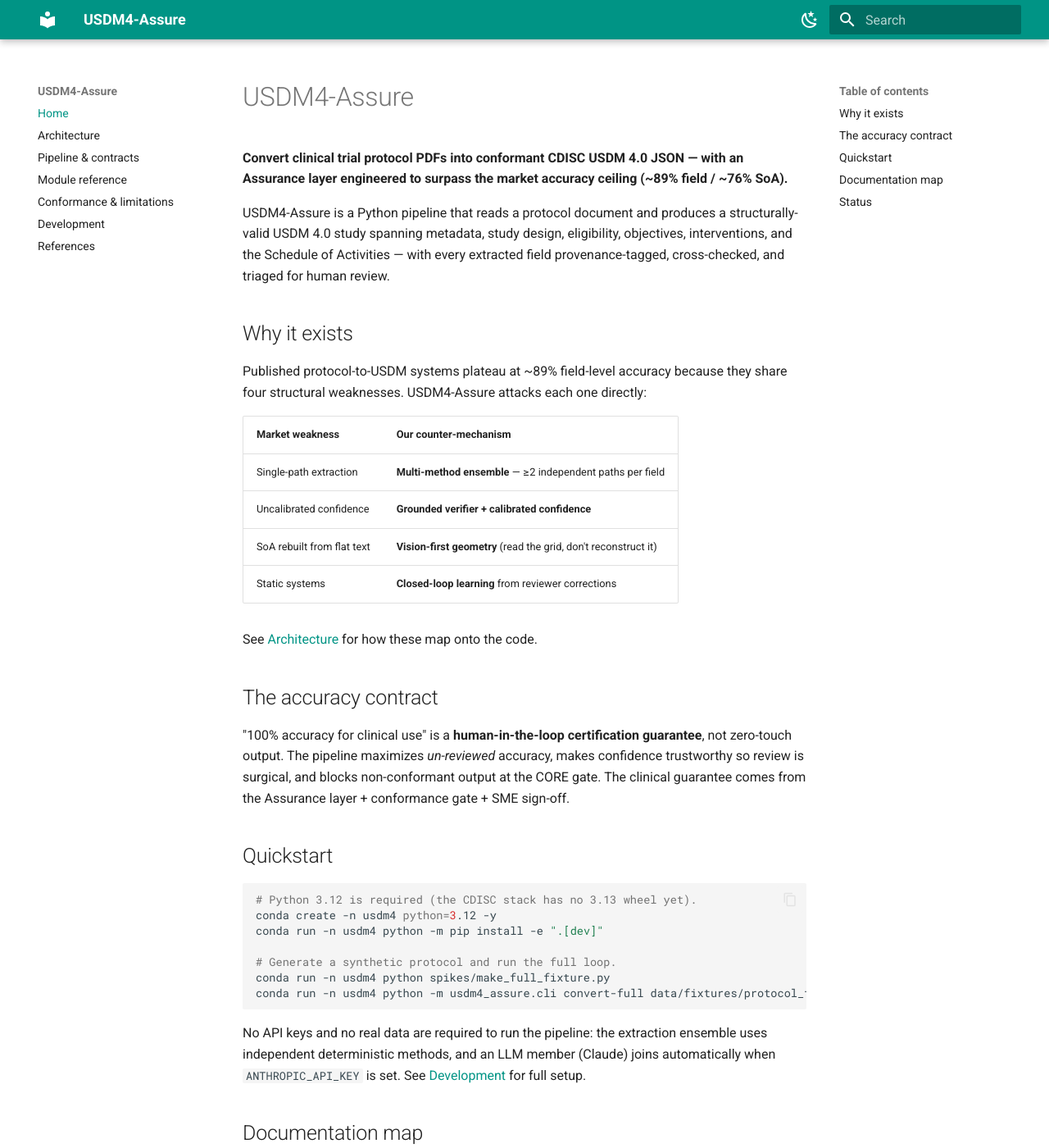
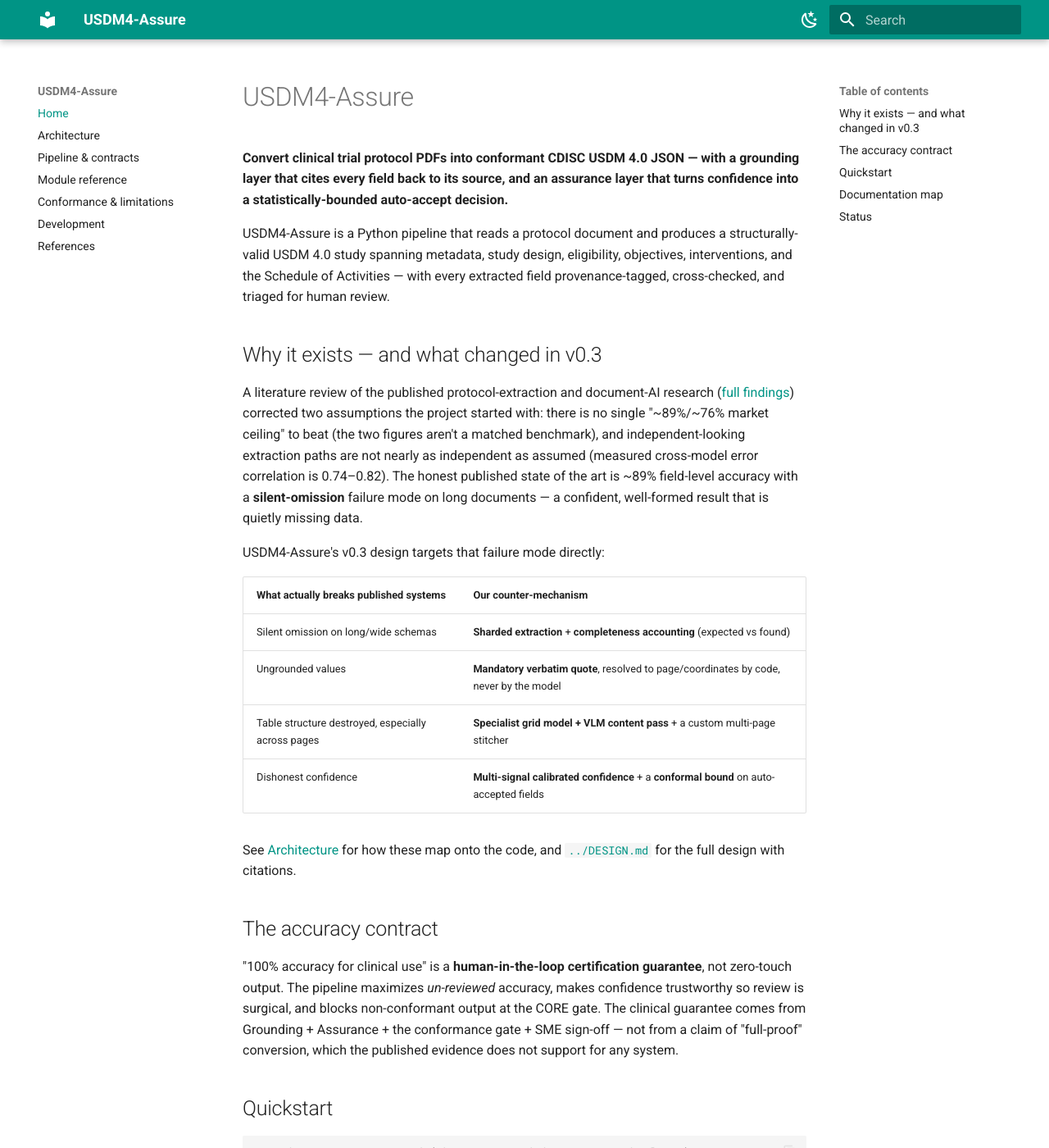
Before and after one commit to Lucifer0190/usdm_4_convertor, an MkDocs documentation site: the page built from docs/index.md, in a window 1280 px wide and 1400 px high. Shown: the whole window at 82% size. Built offline with MkDocs 1.6.1 and Material for MkDocs 9.7.7, drawn with Linux system fonts in a browser that asks for light colours; some of the changed text lies outside the part shown.

Commit message:
docs: revise docs/index.md for the v0.3 evidence-based framing
Replaces the "beat the ~89%/~76% market ceiling" pitch with the
corrected framing: no matched benchmark exists, and the real target is
grounded, calibrated, auditable output rather than an accuracy number
neither this project nor any published system can support.

Co-Authored-By: Claude Sonnet 5 <noreply@anthropic.com>

````diff
--- a/docs/index.md
+++ b/docs/index.md
@@ -1,33 +1,44 @@
 # USDM4-Assure
 
-**Convert clinical trial protocol PDFs into conformant CDISC USDM 4.0 JSON — with an
-Assurance layer engineered to surpass the market accuracy ceiling (~89% field / ~76% SoA).**
+**Convert clinical trial protocol PDFs into conformant CDISC USDM 4.0 JSON — with a
+grounding layer that cites every field back to its source, and an assurance layer that
+turns confidence into a statistically-bounded auto-accept decision.**
 
 USDM4-Assure is a Python pipeline that reads a protocol document and produces a
 structurally-valid USDM 4.0 study spanning metadata, study design, eligibility,
 objectives, interventions, and the Schedule of Activities — with every extracted
 field provenance-tagged, cross-checked, and triaged for human review.
 
-## Why it exists
+## Why it exists — and what changed in v0.3
 
-Published protocol-to-USDM systems plateau at ~89% field-level accuracy because they
-share four structural weaknesses. USDM4-Assure attacks each one directly:
+A literature review of the published protocol-extraction and document-AI research
+([full findings](../PLAN.md)) corrected two assumptions the project started with: there is
+no single "~89%/~76% market ceiling" to beat (the two figures aren't a matched benchmark),
+and independent-looking extraction paths are not nearly as independent as assumed
+(measured cross-model error correlation is 0.74–0.82). The honest published state of the
+art is ~89% field-level accuracy with a **silent-omission** failure mode on long
+documents — a confident, well-formed result that is quietly missing data.
 
-| Market weakness | Our counter-mechanism |
+USDM4-Assure's v0.3 design targets that failure mode directly:
+
+| What actually breaks published systems | Our counter-mechanism |
 |---|---|
-| Single-path extraction | **Multi-method ensemble** — ≥2 independent paths per field |
-| Uncalibrated confidence | **Grounded verifier + calibrated confidence** |
-| SoA rebuilt from flat text | **Vision-first geometry** (read the grid, don't reconstruct it) |
-| Static systems | **Closed-loop learning** from reviewer corrections |
+| Silent omission on long/wide schemas | **Sharded extraction** + **completeness accounting** (expected vs found) |
+| Ungrounded values | **Mandatory verbatim quote**, resolved to page/coordinates by code, never by the model |
+| Table structure destroyed, especially across pages | **Specialist grid model + VLM content pass** + a custom multi-page stitcher |
+| Dishonest confidence | **Multi-signal calibrated confidence** + a **conformal bound** on auto-accepted fields |
 
-See [Architecture](architecture.md) for how these map onto the code.
+See [Architecture](architecture.md) for how these map onto the code, and
+[`../DESIGN.md`](../DESIGN.md) for the full design with citations.
 
 ## The accuracy contract
 
 "100% accuracy for clinical use" is a **human-in-the-loop certification guarantee**,
 not zero-touch output. The pipeline maximizes *un-reviewed* accuracy, makes confidence
 trustworthy so review is surgical, and blocks non-conformant output at the CORE gate.
-The clinical guarantee comes from the Assurance layer + conformance gate + SME sign-off.
+The clinical guarantee comes from Grounding + Assurance + the conformance gate + SME
+sign-off — not from a claim of "full-proof" conversion, which the published evidence does
+not support for any system.
 
 ## Quickstart
 
@@ -42,21 +53,26 @@ conda run -n usdm4 python -m usdm4_assure.cli convert-full data/fixtures/protoco
 ```
 
 No API keys and no real data are required to run the pipeline: the extraction ensemble
-uses independent deterministic methods, and an LLM member (Claude) joins automatically
-when `ANTHROPIC_API_KEY` is set. See [Development](development.md) for full setup.
+uses independent deterministic methods, and an LLM member joins automatically via
+**OpenRouter** when a key is present (Claude direct also works). See
+[Development](development.md) for full setup.
 
 ## Documentation map
 
-- **[Architecture](architecture.md)** — the seven layers and the market-beating design.
+- **[Architecture](architecture.md)** — the ten layers and the evidence behind each one.
 - **[Pipeline & contracts](pipeline.md)** — how data flows and the types each layer speaks.
-- **[Module reference](modules.md)** — what every package does.
+- **[Module reference](modules.md)** — what every package does, current and planned.
 - **[Conformance & limitations](conformance.md)** — the validation gates, current results,
   and the honest analysis of what's gated by the upstream assembler.
 - **[Development](development.md)** — setup, testing, and environment gotchas.
-- **[References](references.md)** — standards, tools, and prior art.
+- **[References](references.md)** — standards, tools, and prior art, with the accuracy
+  claims each source actually supports.
+- **[`../PLAN.md`](../PLAN.md)** — the full evidence review and phased roadmap.
+- **[`../DESIGN.md`](../DESIGN.md)** — the complete v0.3 technical design.
 
 ## Status
 
-A working, tested proof-of-concept: one protocol PDF → a structurally-valid USDM 4.0
-study across six domains, 18 passing tests, fully Dockerized. Not yet CORE-clean — see
-[Conformance](conformance.md) for exactly why and what remains.
+A working proof-of-concept — one protocol PDF → a structurally-valid USDM 4.0 study across
+six domains, 18 passing tests, fully Dockerized — currently mid-revision to the v0.3
+architecture. See [`../PLAN.md`](../PLAN.md) §6 for the phased roadmap and exit criteria,
+and [Conformance](conformance.md) for exactly where CORE-clean output stands today.
````
